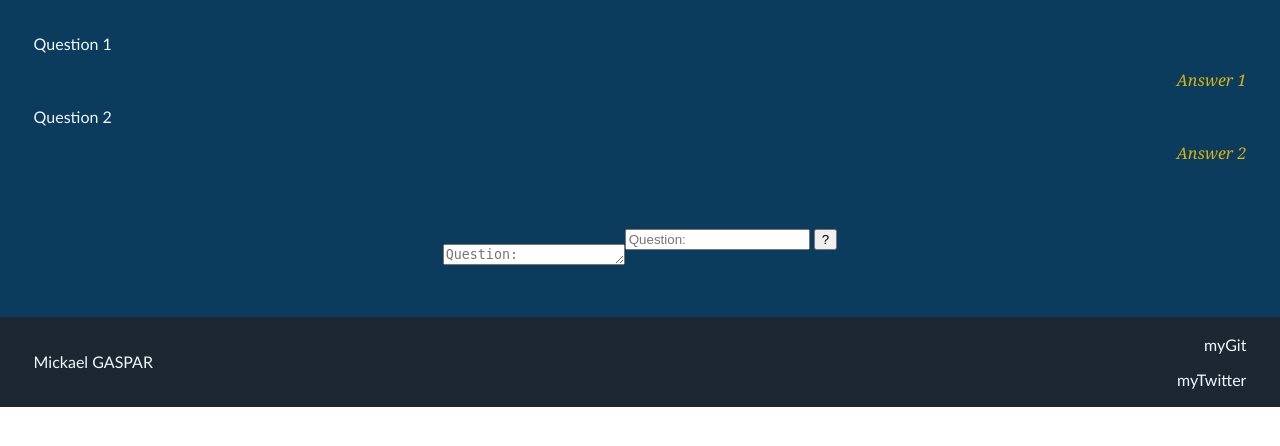
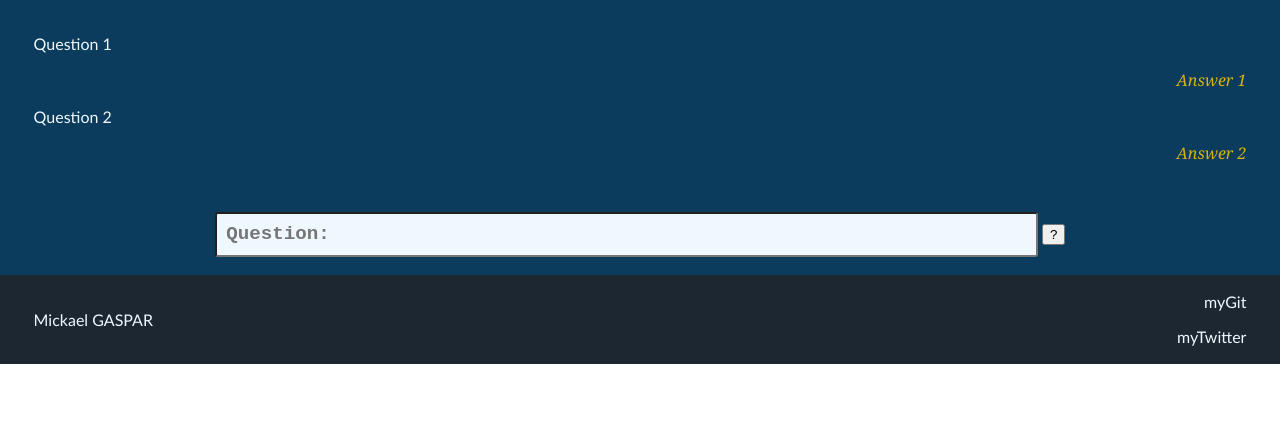
Before and after one commit to migasar/GrandPyBot, a Flask app: page / in a window 1280 px wide. Shown: the part 54-500 px from the top of the page. Run offline with Flask 2, Linux system fonts and the light colour scheme.

Commit message:
Minor modifications of web components

```diff
--- a/app/__init__.py
+++ b/app/__init__.py
@@ -4,4 +4,4 @@ from flask import Flask
 app = Flask(__name__)
 
 
-from app import routes
+from App import route
--- a/app/routes.py
+++ /dev/null
@@ -1,9 +0,0 @@
-from flask import render_template
-
-from app import app
-
-
-@app.route('/')
-@app.route('/index')
-def index():
-    return render_template('index.html')
--- a/app/static/style.css
+++ b/app/static/style.css
@@ -66,12 +66,12 @@ main {
 }
 
 #input-box {
-  margin: 2em;
+  margin: 1em auto;
   display: flex;
-  flex-flow: row wrap;
+  flex-flow: column nowrap;
   justify-content: center;
 }
-#request {
+.request {
   background-color: aliceblue;
   border-radius: 3px;
   color: #0b3c5d;
@@ -82,8 +82,8 @@ main {
   padding: 0.5em;
   width: 50rem;
 }
-#request:focus,
-#request:hover {
+.request:focus,
+.request:hover {
   box-shadow: 0px 4px 8px black;
 }
 
--- a/app/templates/index.html
+++ /dev/null
@@ -1,68 +0,0 @@
-<!DOCTYPE html>
-
-<html lang="en">
-
-<head>
-  <meta charset="UTF-8" />
-  <link rel="stylesheet" href="{{url_for('static', filename='style.css')}}">
-
-  {% if title %}
-  <title>{{ title }} - GrandPyBot</title>
-  {% else %}
-  <title>GrandPy Bot</title>
-  {% endif %}
-</head>
-
-<body class="ladder">
-
-  <header>
-    <div class="ribbon">
-      <p id="logo">[Logo]</p>
-      <h1 id="catchphrase">GrandPy Bot vous répond</h1>
-    </div>
-  </header>
-
-  <main>
-    <div id="main-box">
-
-      <div id="dialog-box">
-        <div class="exchange">
-          <p class="question">Question 1</p>
-          <p class="answer">Answer 1</p>
-        </div>
-        <div class="exchange">
-          <p class="question">Question 2</p>
-          <p class="answer">Answer 2</p>
-        </div>
-      </div>
-
-      <div id="input-box">
-        <form action="" method="POST">
-          <p>
-            <textarea name="request" placeholder="Question: " rows="1" class="request"></textarea>
-          </p>
-        </form>
-        <form action="" method="POST">
-          <input type="text" name="request" placeholder="Question: " class="request" />
-          <button type="submit"> ? </button>
-        </form>
-      </div>
-
-    </div>
-  </main>
-
-  <footer>
-    <div class="ribbon">
-      <div id="profile-name">
-        <p>Mickael GASPAR</p>
-      </div>
-      <div id="profile-links">
-        <p>myGit</p>
-        <p>myTwitter</p>
-      </div>
-    </div>
-  </footer>
-
-</body>
-
-</html>
--- a/grandpybot.py
+++ b/grandpybot.py
@@ -1 +1 @@
-from app import app
+from App import app
```
